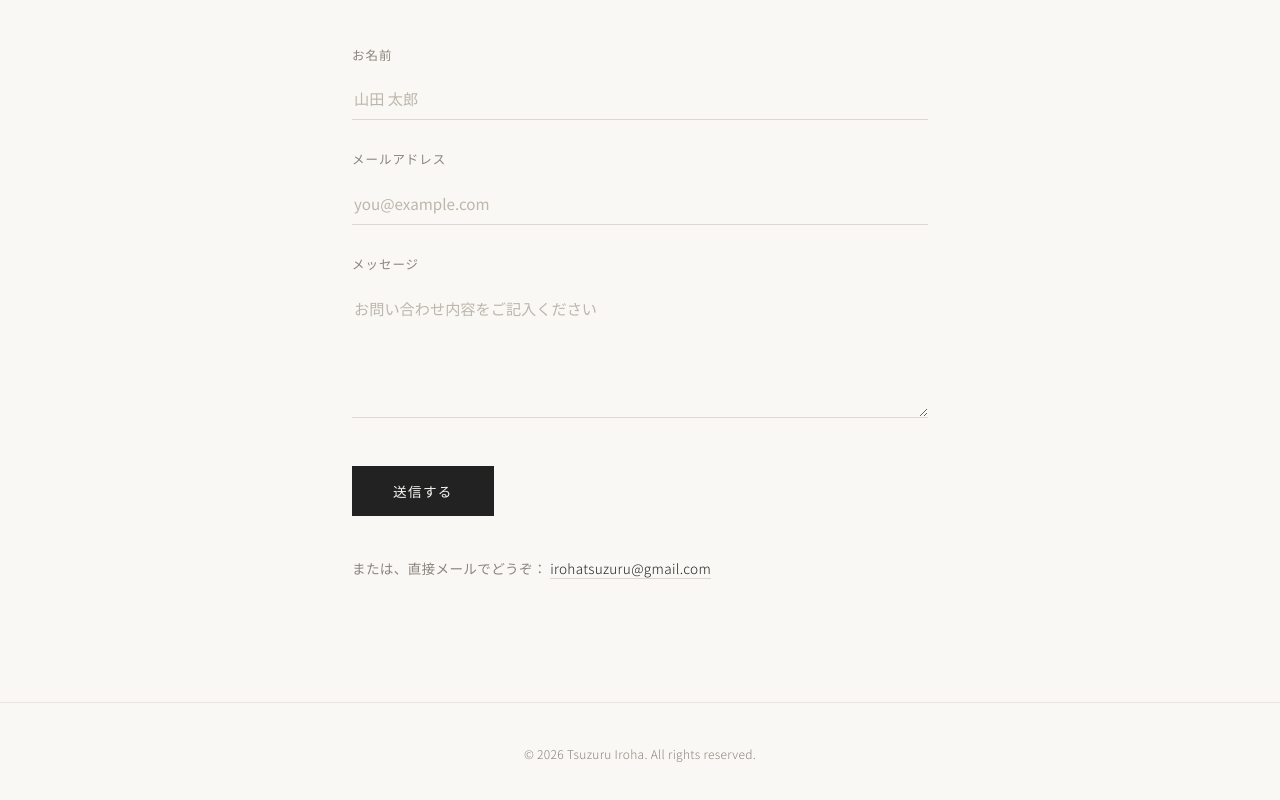
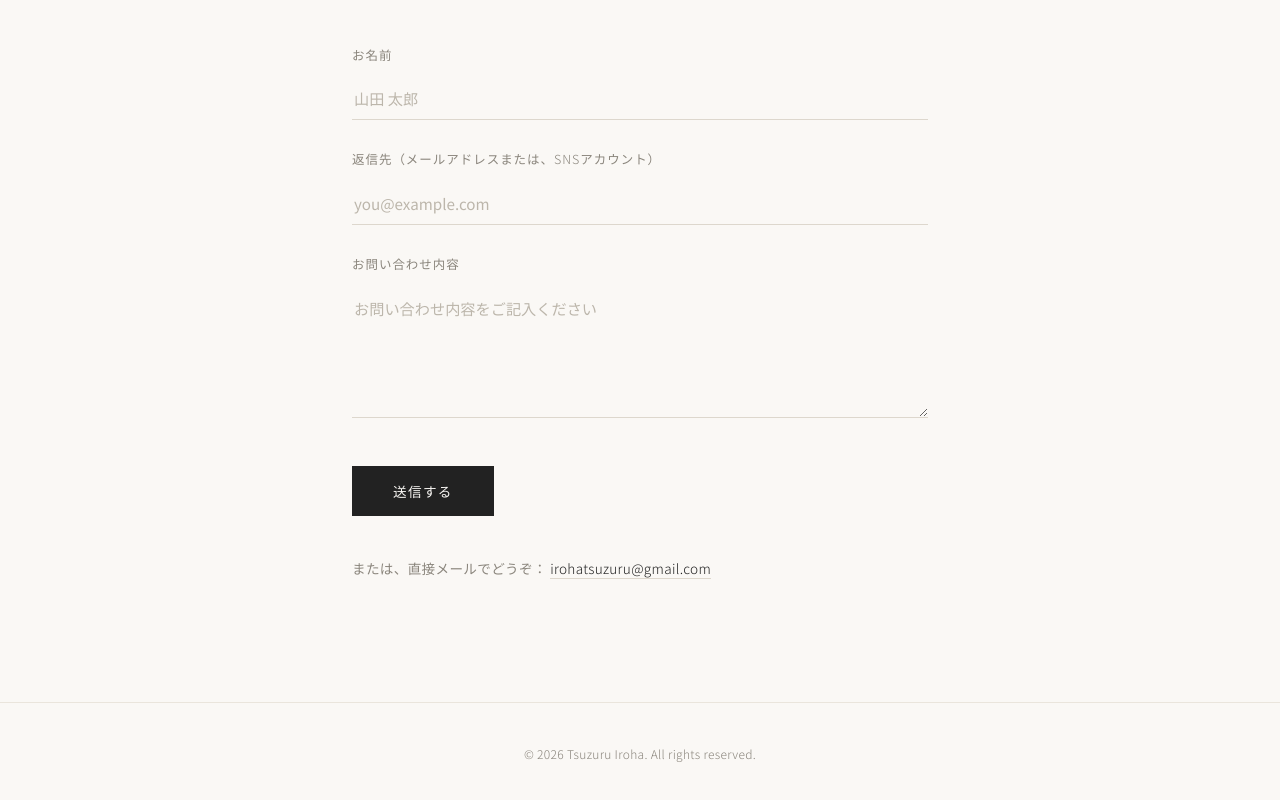
Before and after one commit to irohatsuzuru/portfolio, a plain HTML site: page index.html in a window 1280 px wide. Shown: the part 2792-3592 px from the top of the page. Drawn offline with nearby package versions, Linux system fonts and the light colour scheme.

Commit message:
フォームの書き換え

```diff
--- a/index.html
+++ b/index.html
@@ -349,12 +349,12 @@
           </div>
 
           <div class="contact__field">
-            <label for="email" class="contact__label">メールアドレス</label>
+            <label for="email" class="contact__label">返信先（メールアドレスまたは、SNSアカウント）</label>
             <input type="email" id="email" name="email" class="contact__input" placeholder="you@example.com" required>
           </div>
 
           <div class="contact__field">
-            <label for="message" class="contact__label">メッセージ</label>
+            <label for="message" class="contact__label">お問い合わせ内容</label>
             <textarea id="message" name="message" class="contact__textarea" rows="5" placeholder="お問い合わせ内容をご記入ください" required></textarea>
           </div>
 
```
